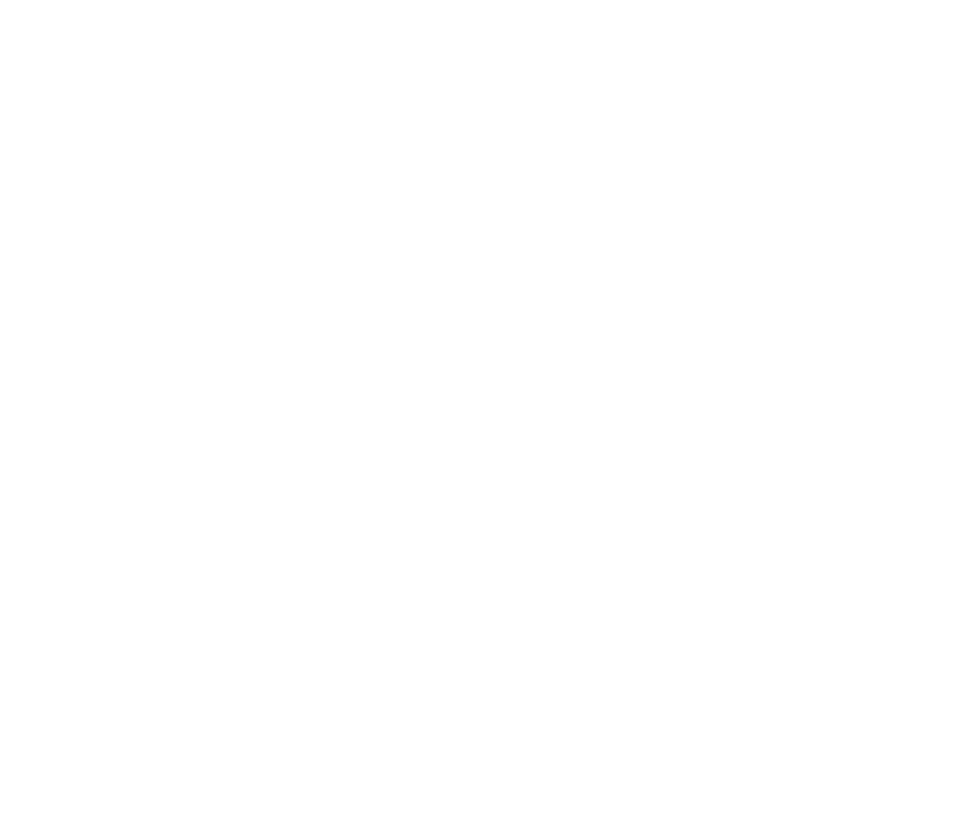
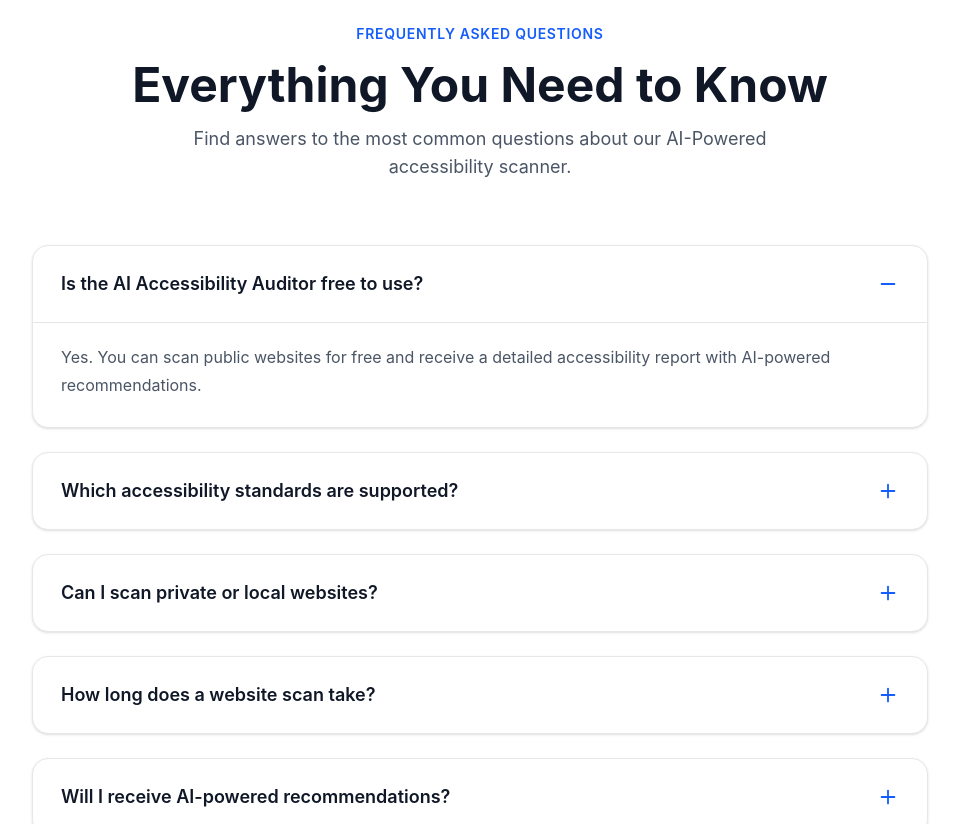
Before and after one commit to suryakanta-mohanty/ai-accessibility-auditor, a React app in the folder frontend/: page / in a window 1280 px wide. Shown: the part 5360-6184 px from the top of the page, without its empty margins (160-1119 px from the left). Before the commit the page ends 5269 px from the top, so only its background shows below. Built offline with nearby package versions, Linux system fonts and the light colour scheme; the HTML template or start-up script is replaced by a standard one.

Commit message:
Added interactive FAQ section with accordion function

```diff
--- a/frontend/src/components/UI/Button.jsx
+++ b/frontend/src/components/UI/Button.jsx
@@ -5,7 +5,7 @@
   onClick,
   type = "button",
 }){
-  const baseClasses = "rounded-lg px-6 py-3 font-semibold transition duration-300";
+  const baseClasses = "rounded-lg cursor-pointer px-6 py-3 font-semibold transition duration-300";
 
   const variants = {
     primary: "bg-blue-600 text-white hover:bg-blue-700",
--- /dev/null
+++ b/frontend/src/components/common/FAQItem.jsx
@@ -0,0 +1,52 @@
+  import { Plus, Minus } from "lucide-react";
+
+  function FQAItem({
+    question,
+    answer,
+    isOpen,
+    onClick,
+  }) {
+    return(
+      <div className="overflow-hidden rounded-2xl border border-gray-200 bg-white shadow-sm transition-all duration-300 hover:border-blue-200 hover:shadow-md">
+
+        <button
+          onClick={onClick}
+          className="flex w-full cursor-pointer items-center justify-between px-7 py-6 text-left transition-colors duration-300 hover:bg-gray-50"
+        >
+
+          <h3 className="text-lg font-semibold text-gray-900">
+            {question}
+          </h3>
+
+          {/* Icon */}
+          {
+            isOpen ? (
+              <Minus
+                size={22}
+                className="text-blue-600 transition-transform duration-300"
+              />
+            ) : (
+              <Plus
+                size={22}
+                className={`text-blue-600 transition-transform duration-300`}
+              />
+            )
+          }
+
+        </button>
+
+        {
+          isOpen && (
+            <div className="border-t border-gray-200 px-7 pb-7 pt-5">
+              <p className="leading-7 text-gray-600">
+                {answer}
+              </p>
+            </div>
+          )
+        }
+
+      </div>
+    );
+  }
+
+  export default FQAItem;
--- a/frontend/src/components/common/Hero.jsx
+++ b/frontend/src/components/common/Hero.jsx
@@ -36,11 +36,11 @@
         {/* Buttons */}
 
         <div className="flex gap-6 mt-8">
-          <Button variant="primary" className="transition-all duration-300 hover:scale-105">
+          <Button variant="primary" className="transition-all cursor-pointer duration-300 hover:scale-105">
             Start Free Scanning
           </Button>
 
-          <Button variant="secondary" className="transition-all duration-300 hover:scale-105">
+          <Button variant="secondary" className="transition-all cursor-pointer duration-300 hover:scale-105">
             View GitHub
           </Button>
         </div>
--- /dev/null
+++ b/frontend/src/components/sections/FAQ.jsx
@@ -0,0 +1,73 @@
+import FAQItem from "../common/FAQItem";
+import { useState } from "react";
+
+
+function FQA(){
+  const[openIndex, setOpenIndex] = useState(0);
+  const faqs = [
+    {
+      question: "Is the AI Accessibility Auditor free to use?",
+      answer: "Yes. You can scan public websites for free and receive a detailed accessibility report with AI-powered recommendations."
+    },
+    {
+      question: "Which accessibility standards are supported?",
+      answer: "Our scanner checks your website against WCAG 2.2 guidelines to help improve accessibility compliance."
+    },
+    {
+      question: "Can I scan private or local websites?",
+      answer: "Currently, only publicly accessible websites can be scanned. Localhost and private networks are not supported yet."
+    },
+    {
+      question: "How long does a website scan take?",
+      answer: "Most scans complete within 15 to 30 seconds, depending on the size and complexity of the website."
+    },
+    {
+      question: "Will I receive AI-powered recommendations?",
+      answer: "Yes. After every scan, our AI generates actionable suggestions to improve accessibility issues efficiently."
+    },
+    {
+      question: "Do I need to install any software?",
+      answer: "No. Everything runs directly in your browser. So, no installation or setup required."
+    }
+  ];
+
+  return(
+    <section className="mx-auto max-w-7xl px-6 py-28">
+
+      {/* Heading Bolck */}
+      <div className="mb-16 text-center">
+
+        <span className="text-sm font-semibold uppercase tracking-wider text-blue-600">
+          Frequently Asked Questions
+        </span>
+
+        <h2 className="mt-4 text-4xl font-bold text-gray-900 md:text-5xl">
+          Everything You Need to Know
+        </h2>
+
+        <p className="mx-auto mt-4 max-w-2xl text-lg text-gray-600">
+          Find answers to the most common questions about our AI-Powered accessibility scanner.
+        </p>
+
+      </div>
+
+      {/* FAQ Container */}
+      <div className="mx-auto flex max-w-4xl flex-col gap-6">
+
+        {faqs.map((faq, index) => (
+          <FAQItem
+            key={index}
+            question={faq.question}
+            answer={faq.answer}
+            isOpen= {openIndex === index}
+            onClick={() => setOpenIndex(openIndex === index ? null : index)}
+          />
+        ))}
+
+      </div>
+
+    </section>
+  );
+}
+
+export default FQA;
--- a/frontend/src/pages/Home/Home.jsx
+++ b/frontend/src/pages/Home/Home.jsx
@@ -7,6 +7,8 @@
 import ReportPreview from "../../components/common/ReportPreview";
 import Testimonials from "../../components/common/Testimonials";
 import CTA from "../../components/sections/CTA";
+import FAQ from "../../components/sections/FAQ";
+
 
 function Home(){
   return (
@@ -20,6 +22,7 @@
       <Stats />
       <Features />
       <CTA />
+      <FAQ />
     </>
   );
 }
```
